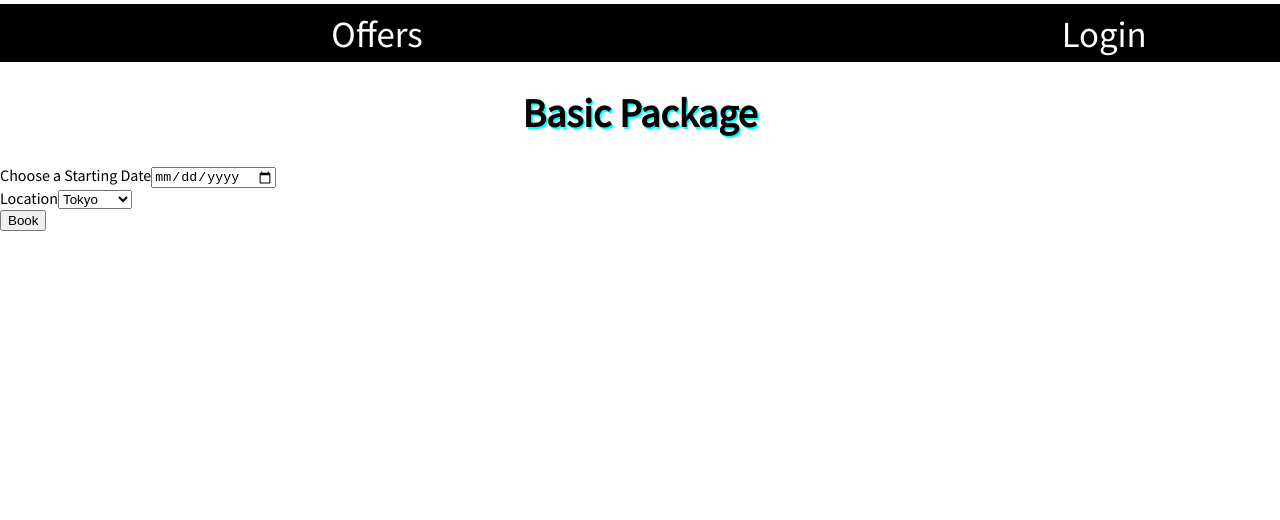
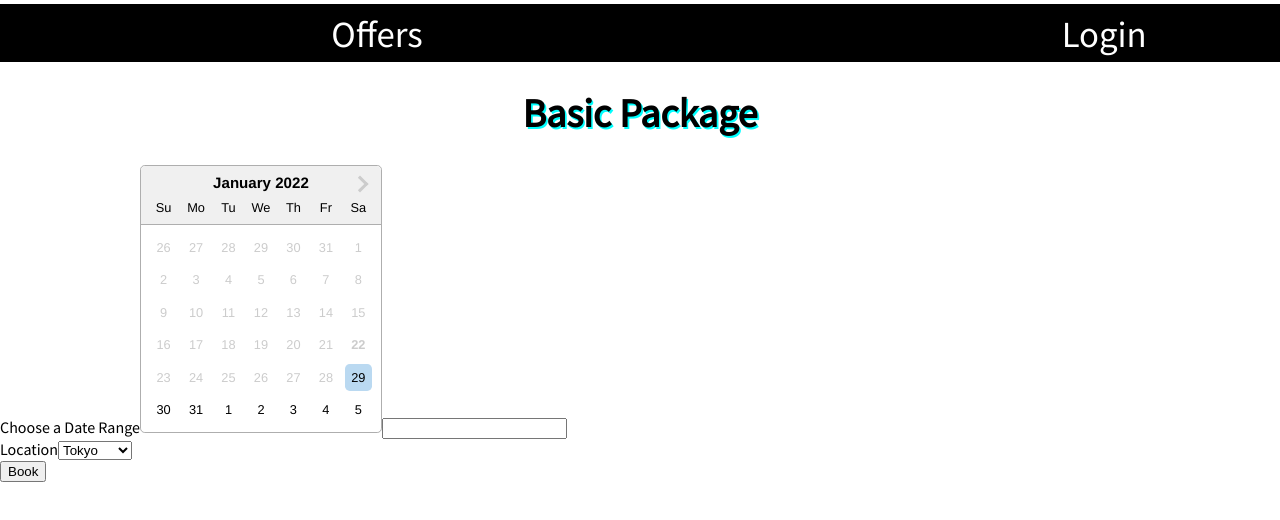
Before and after one commit to gabriellazarov/Travel-Agency-Project, a React (Create React App) app: page /offers/Basic in a window 1280 px wide. Shown: the top 520 px of the page. Built offline with nearby package versions, Linux system fonts and the light colour scheme.

Commit message:
added date picker and logic

```diff
--- a/package.json
+++ b/package.json
@@ -8,6 +8,7 @@
     "@testing-library/react": "^11.2.7",
     "@testing-library/user-event": "^12.8.3",
     "react": "^17.0.2",
+    "react-datepicker": "^4.6.0",
     "react-dom": "^17.0.2",
     "react-router": "^5.2.1",
     "react-router-dom": "^5.3.0",
--- a/src/components/OffersComponents/PackagePage.js
+++ b/src/components/OffersComponents/PackagePage.js
@@ -1,6 +1,10 @@
 import { useState } from 'react';
 import { useParams, Redirect } from 'react-router';
 import Navbar from '../SharedComponents/Navbar';
+
+import ReactDatePicker from 'react-datepicker';
+import 'react-datepicker/dist/react-datepicker.css';
+import 'react-datepicker/dist/react-datepicker-cssmodules.css';
 
 import classes from './PackagePage.module.css';
 
@@ -35,9 +39,28 @@ const DUMMY_VALID_OFFERS = [
   },
 ];
 
+const getUsefulDate = (date) => {
+  if (date === null) return '';
+  return date.toString().split(' ').slice(1, 4).join(' ');
+};
+
+function addDays(date, days) {
+  let result = date;
+  result.setDate(result.getDate() + days);
+  return result;
+}
+
 //ADD LOGIC TO NAVIGATE AUTOMATICALLY TO LOGIN/REGISTER PAGE IF A REQUEST IS SENT AND WHEN ONE OF THE OPERATIONS IS DONE NAVIGATE AUTOMATICALLY BACK WITH SAVED INPUTS
 const PackagePage = () => {
   const [isLoading, setIsLoading] = useState(false);
+
+  const [startDate, setStartDate] = useState(null);
+  const [endDate, setEndDate] = useState(null);
+  const onChange = (dates) => {
+    const [start, end] = dates;
+    setStartDate(start);
+    setEndDate(end);
+  };
 
   const chosenOffer = useParams().package;
 
@@ -53,8 +76,23 @@ const PackagePage = () => {
       <section>
         <form>
           <div>
-            <label htmlFor="startingDate">Choose a Starting Date</label>
-            <input type="date" id="startingDate" required />
+            <label htmlFor="startingDate">Choose a Date Range</label>
+            <ReactDatePicker
+              selected={startDate}
+              selectsRange
+              inline
+              startDate={startDate}
+              endDate={endDate}
+              onChange={onChange}
+              minDate={addDays(new Date(), 7)}
+              maxDate={addDays(new Date(), 365)}
+            />
+            <input
+              value={
+                startDate &&
+                `${getUsefulDate(startDate)} - ${getUsefulDate(endDate)}`
+              }
+            />
           </div>
           <div>
             <label htmlFor="location">Location</label>
```
Also changed, not shown: src/components/OffersComponents/PackagePage.module.css (line endings or trailing spaces), 1 other file (tests, documents, lock files or other folders).
